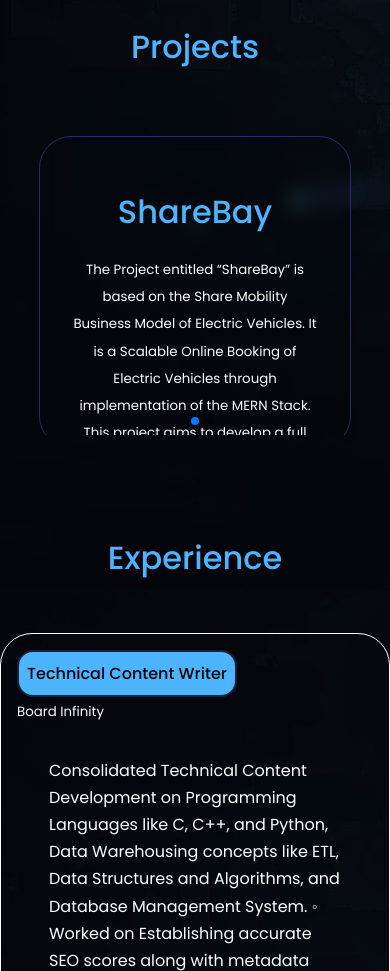
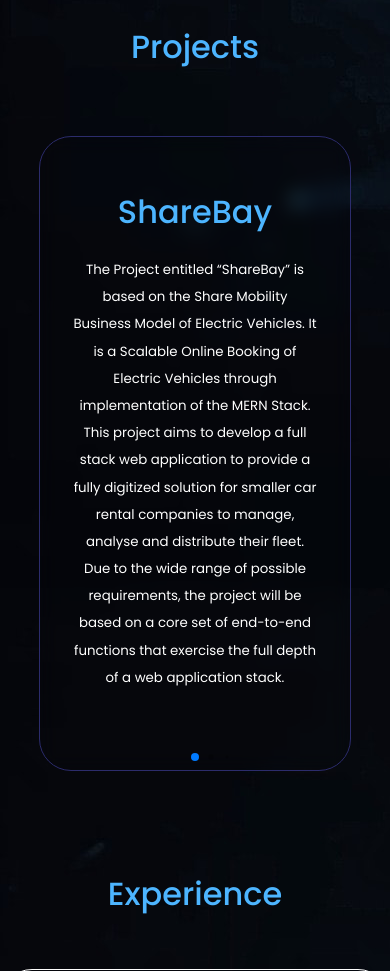
Before and after one commit to Abhifs001/abhinavportfolio, a React (Create React App) app: page / in a window 390 px wide. Shown: the part 4020-4991 px from the top of the page. Built offline with nearby package versions, Linux system fonts and the light colour scheme.

Commit message:
added files

```diff
--- a/src/components/Footer/Footer.css
+++ b/src/components/Footer/Footer.css
@@ -7,3 +7,10 @@
     font-weight: bold;
 
 }
+@media screen and (max-width:600px ) {
+     footer{
+        width: 100%;
+
+     }
+
+}
--- a/src/components/Header/CTA.jsx
+++ b/src/components/Header/CTA.jsx
@@ -1,5 +1,5 @@
 import React from 'react'
-import CV from '../../assets/cv.pdf';
+import CV from '../../assets/AbhinavResume.pdf';
 
 
 const CTA = () => {
--- a/src/components/Projectsreal/Projectsreal.css
+++ b/src/components/Projectsreal/Projectsreal.css
@@ -28,8 +28,8 @@
 
 @media screen and (max-width:600px) {
     .container_projects-real{
-        width: 60%;
-        aspect-ratio: 1/1;
+        width: var(--container-width-sm);
+        width: 100%;
     }
 
 }
```
Also changed, not shown: 1 other file (tests, documents, lock files or other folders).
